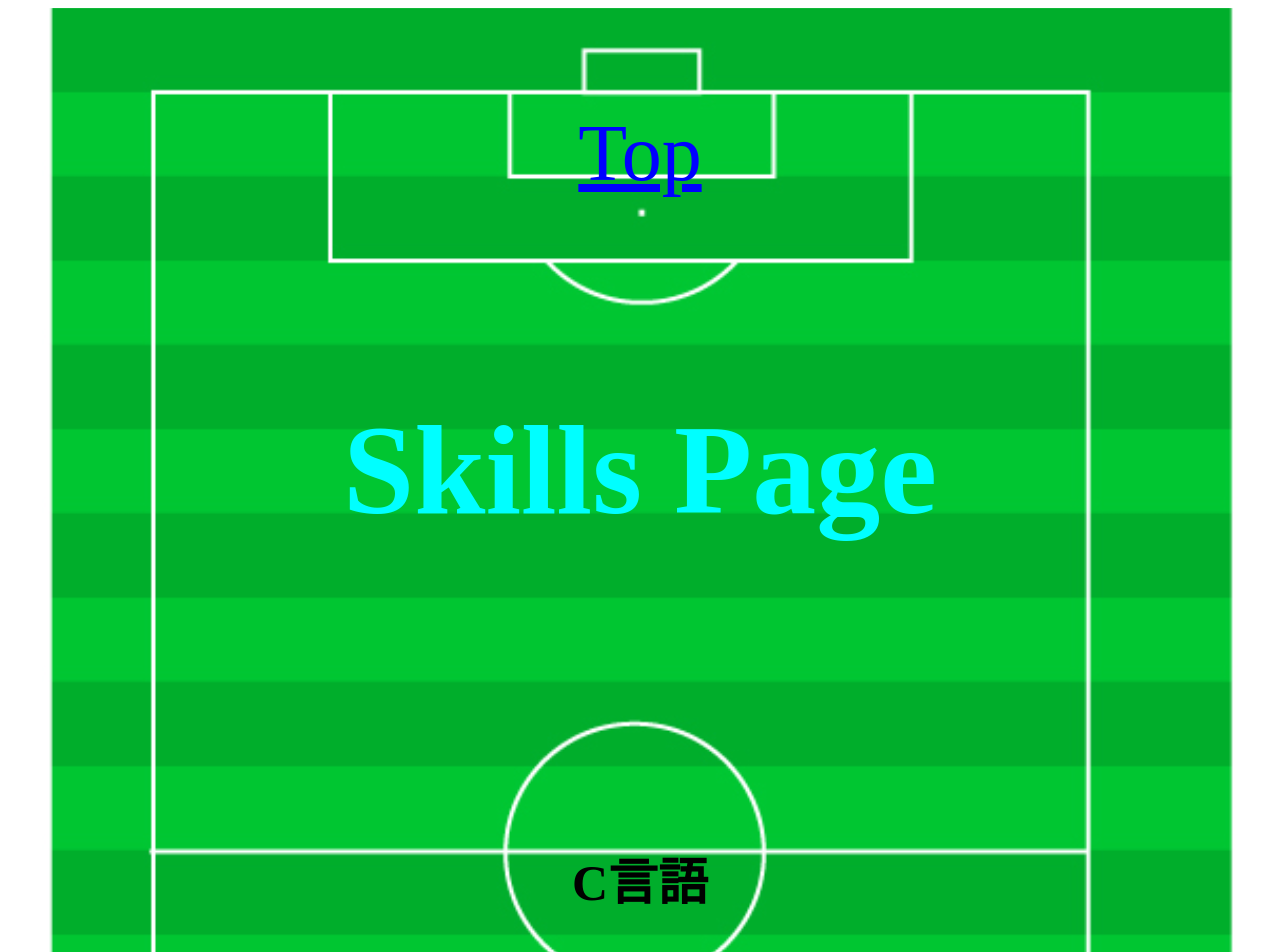
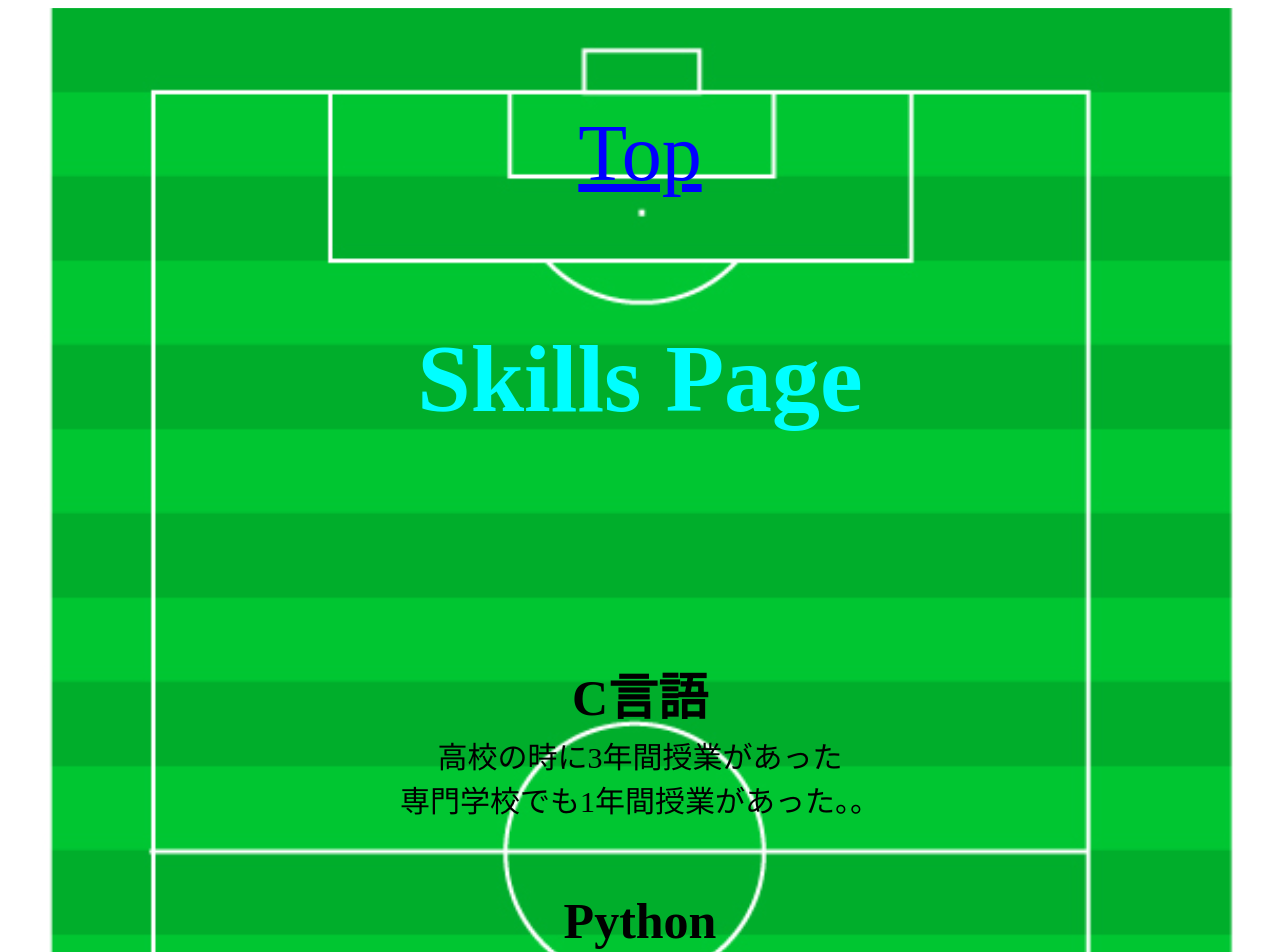
Before and after one commit to syuncyan/portfolio, a Nuxt app: page /skills in a window 1280 px wide. Shown: the top 952 px of the page. Built offline with nearby package versions, Linux system fonts and the light colour scheme.

Commit message:
Initial commit

```diff
--- a/components/SquareBox.vue
+++ b/components/SquareBox.vue
@@ -9,23 +9,61 @@
 </script>
 
 <style>
-.square {
+  @media screen and (min-width: 0px) {
+    .square {
+            width: 100px;
+            margin: 0 auto;
+              height: 100px;
+              height: 100px;
+              border-radius: 50%;
+              background-image: url(soccer_ball.jpg);
+              background-position: center;
+              background-size: cover;
+            }
+            .not{
+                 position: relative;
+                 top: 40px;
+                 font-size: 10px;
+                }
+  }
+  @media screen and (min-width: 480px) {
+    .square {
+            width: 200px;
+            margin: 0 auto;
+              height: 200px;
+              height: 200px;
+              border-radius: 50%;
+              background-image: url(soccer_ball.jpg);
+              background-position: center;
+              background-size: cover;
+            }
+            .not{
+                 position: relative;
+                 top: 80px;
+                 font-size: 20px;
+                }
+  }
+  @media screen and (min-width: 768px) {
+    .square {
             width: 300px;
             margin: 0 auto;
+              height: 300px;
               height: 300px;
               border-radius: 50%;
               background-image: url(soccer_ball.jpg);
               background-position: center;
               background-size: cover;
-}
+            }
+            .not{
+                 position: relative;
+                 top: 120px;
+                 font-size: 30px;
+                }
+  }
 .square:hover{
   box-shadow: 10px 10px 10px rgba(0,0,0,0.5);
   transform: translateY(-10px);
   transition-duration: 0.5s;
 }
-.not{
-  position: relative;
-  top: 120px;
-  font-size: 30px;
-}
+
 </style>
--- a/components/Tutorial.vue
+++ b/components/Tutorial.vue
@@ -74,11 +74,75 @@
   </div>
 </template>
 <style>
-.text-2xl{
+@media screen and (min-width: 0px) {
+  .text-2xl{
+    text-align: center;
+  font-size: 30px;
+  position: relative;
+  top: 30px;
+  }
+  .box p{
+  font-size: 10px;
   text-align: center;
-  font-size: 500%;
+  position: relative;
+  top: -75px;
+  left: 0%;
+  color: blue;
+}
+#relative {
+    width: 100px;
+    margin-bottom: 6px;
+    padding:2px;
+    border : solid 1px;
+    text-align: center;
+}
+}
+@media screen and (min-width: 480px) {
+  .text-2xl{
+    text-align: center;
+  font-size: 60px;
+  position: relative;
+  top: 60px;
+  }
+  .box p{
+  font-size: 20px;
+  text-align: center;
+  position: relative;
+  top: -145px;
+  left: 0%;
+  color: blue;
+}
+#relative {
+    width: 100px;
+    margin-bottom: 6px;
+    padding:2px;
+    border : solid 1px;
+    text-align: center;
+}
+}
+
+@media screen and (min-width: 768px) {
+  .text-2xl{
+    text-align: center;
+  font-size: 100px;
   position: relative;
   top: 100px;
+  }
+  .box p{
+  font-size: 30px;
+  text-align: center;
+  position: relative;
+  top: -210px;
+  left: 0%;
+  color: blue;
+}
+#relative {
+    width: 300px;
+    margin-bottom: 18px;
+    padding:2px;
+    border : solid 1px;
+    text-align: center;
+}
 }
 .relative{
   background-image: url('~assets/soccer_field.jpg');
@@ -91,23 +155,11 @@
 .box{
     display: block;
 }
-.box p{
-  font-size: 30px;
-  text-align: center;
-  position: relative;
-  top: -210px;
-  left: 0%;
-  color: blue;
-}
 .box1{
   text-align: center;
 }
-#relative {
-    width: 300px;
-    margin-bottom: 18px;
-    padding:2px;
-    border : solid 1px;
-    text-align: center;
+.text-2xl{
+  text-align: center;
 }
 </style>
 <script>
--- a/pages/about.vue
+++ b/pages/about.vue
@@ -22,23 +22,6 @@ export default {
 </script>
 
 <style scoped>
-h1,h2,h3,h5,h6{
-    text-align: center;
-    font-size: 50px;
-}
-
-p{
-    text-align: center;
-    font-size: 30px;
-    position: relative;
-    top: -30px;
-}
-
-h4{
-    text-align: center;
-    font-size: 800%;
-    color: red;
-}
 
 .about-container{
   background-image: url('~assets/soccer_field.jpg');
@@ -47,9 +30,72 @@ h4{
 div .about-container{
     text-align: center;
   }
-.top{
-    position: relative;
-    top: 100px;
-    font-size: 80px;
+  @media screen and (min-width: 0px) {
+    h1,h2,h3,h6,h5{
+                text-align: center;
+                font-size: 30px;
+            }
+            p{
+                text-align: center;
+                font-size: 15px;
+                position: relative;
+                bottom: 30px;
+            }
+            h4 {
+                text-align: center;
+                font-size: 300%;
+                color: aqua;
+            }
+
+    .top{
+        font-size: 30px;
+        position: relative;
+        top: 10px;
+    }
+}
+@media screen and (min-width: 480px) {
+    h1,h2,h3,h6,h5{
+                text-align: center;
+                font-size: 40px;
+            }
+            p{
+                text-align: center;
+                font-size: 25px;
+                position: relative;
+                bottom: 30px;
+            }
+            h4 {
+                text-align: center;
+                font-size: 400%;
+                color: aqua;
+            }
+
+    .top{
+        font-size: 50px;
+        position: relative;
+        top: 10px;
+    }
+}
+
+@media screen and (min-width: 768px) {
+    h1,h2,h3,h6,h5{
+                text-align: center;
+                font-size: 50px;
+            }
+            p{
+                text-align: center;
+                font-size: 30px;
+            }
+            h4 {
+                text-align: center;
+                font-size: 600%;
+                color: red;
+            }
+
+    .top{
+        font-size: 80px;
+        position: relative;
+        top: 100px;
+    }
 }
 </style>
--- a/pages/hobby.vue
+++ b/pages/hobby.vue
@@ -6,11 +6,11 @@
         <h1>SOCCER</h1><br>
         <p>サッカーを14年目やってます。<br>今も社会人でやってます。</p>
         <h2>Sports</h2>
-        <p>週に5回程度、ランニングをしたり体を動かしたりしてます。</p>
+        <p>週に5回程度<br>ランニングをしたり体を動かしたりしてます。</p>
         <h3>Youtube</h3>
         <p>暇なときは、大体Youtubeを見ています。</p>
         <h4>Tik Tok</h4>
-        <p>暇な時でYoutubeを見ていないときはTik Tokを見ています。</p>
+        <p>暇な時でYoutubeを見ていないとき<br>Tik Tokを見ています。</p>
         <h5>Sleeping</h5>
         <p>とてもとても暇なときはだいたい寝ています。</p>
     </div>
@@ -24,9 +24,73 @@ export default {
 
 </script>
 <style  scoped>
-h6 {
+
+
+  div .hobby-container{
+    text-align: center;
+  }
+  .hobby-container{
+  background-image: url('~assets/soccer_field.jpg');
+  background-size: contain
+}
+@media screen and (min-width: 0px) {
+    h6 {
       text-align: center;
-      font-size: 800%;
+      font-size: 300%;
+      color: gray
+  }
+  h1,h2,h3,h4,h5{
+      text-align: center;
+      font-size: 30px;
+  }
+
+  p{
+      text-align: center;
+      font-size: 15px;
+      color: black;
+      position: relative;
+      bottom: 30px;
+  }
+
+  .top{
+      font-size: 30px;
+      position: relative;
+      top: 10px;
+  }
+
+}
+
+@media screen and (min-width: 480px) {
+    h6 {
+      text-align: center;
+      font-size: 400%;
+      color: gray
+  }
+  h1,h2,h3,h4,h5{
+      text-align: center;
+      font-size: 40px;
+  }
+
+  p{
+      text-align: center;
+      font-size: 25px;
+      color: black;
+      position: relative;
+      bottom: 30px;
+  }
+
+  .top{
+      font-size: 50px;
+      position: relative;
+      top: 10px;
+  }
+
+}
+
+@media screen and (min-width: 768px) {
+    h6 {
+      text-align: center;
+      font-size: 600%;
       color: gray
   }
   h1,h2,h3,h4,h5{
@@ -45,12 +109,5 @@ h6 {
       position: relative;
       top: 100px;
   }
-
-  div .hobby-container{
-    text-align: center;
-  }
-  .hobby-container{
-  background-image: url('~assets/soccer_field.jpg');
-  background-size: contain
 }
 </style>
--- a/pages/skills.vue
+++ b/pages/skills.vue
@@ -3,15 +3,15 @@
         <a href="/" class="top" style="color: blue;">Top</a>
         <h6>Skills Page</h6>
     <h1>C言語</h1>
-    <p>高校の時に3年間授業があった、専門学校でも1年間授業があった。。</p>
+    <p>高校の時に3年間授業があった<br>専門学校でも1年間授業があった。。</p>
     <h2>Python</h2>
-    <p>高校の時の課題研究でさらっとやったことがある程度。</p>
+    <p>高校の時<br>課題研究でさらっとやったことがある程度。</p>
     <h3>Ruby</h3>
-    <p>高校3年生の時の授業でさらっとやったことがある程度</p>
+    <p>高校3年生の時<br>授業でさらっとやったことがある程度</p>
     <h4>JavaScript</h4>
     <p>専門学校の授業でたぶん1年くらい授業があった。</p>
     <h5>MySql</h5>
-    <p>高校の時に1年くらい、専門学校ではそこそこ授業があったきがする。</p>
+    <p>高校の時に1年くらい<br>専門学校ではそこそこ授業があったきがする。</p>
     </div>
 </template>
 
@@ -22,7 +22,63 @@ export default {
 </script>
 
 <style  scoped>
-            h1,h2,h3,h4,h5{
+    .skills-container{
+    background-image: url('~assets/soccer_field.jpg');
+    background-size: contain
+  }
+  div .skills-container{
+    text-align: center;
+  }
+  p{
+    position: relative;
+    bottom: 30px;
+  }
+  @media screen and (min-width: 0px) {
+    h1,h2,h3,h4,h5{
+                text-align: center;
+                font-size: 30px;
+            }
+            p{
+                text-align: center;
+                font-size: 15px;
+            }
+            h6 {
+                text-align: center;
+                font-size: 300%;
+                color: aqua;
+            }
+
+    .top{
+        font-size: 30px;
+        position: relative;
+        top: 10px;
+    }
+}
+@media screen and (min-width: 480px) {
+    h1,h2,h3,h4,h5{
+                text-align: center;
+                font-size: 40px;
+            }
+            p{
+                text-align: center;
+                font-size: 25px;
+            }
+            h6 {
+                text-align: center;
+                font-size: 400%;
+                color: aqua;
+            }
+
+    .top{
+        font-size: 50px;
+        position: relative;
+        top: 10px;
+    }
+}
+
+
+@media screen and (min-width: 768px) {
+    h1,h2,h3,h4,h5{
                 text-align: center;
                 font-size: 50px;
             }
@@ -32,7 +88,7 @@ export default {
             }
             h6 {
                 text-align: center;
-                font-size: 800%;
+                font-size: 600%;
                 color: aqua;
             }
 
@@ -41,11 +97,5 @@ export default {
         position: relative;
         top: 100px;
     }
-    .skills-container{
-    background-image: url('~assets/soccer_field.jpg');
-    background-size: contain
-  }
-  div .skills-container{
-    text-align: center;
-  }
+}
   </style>
```
